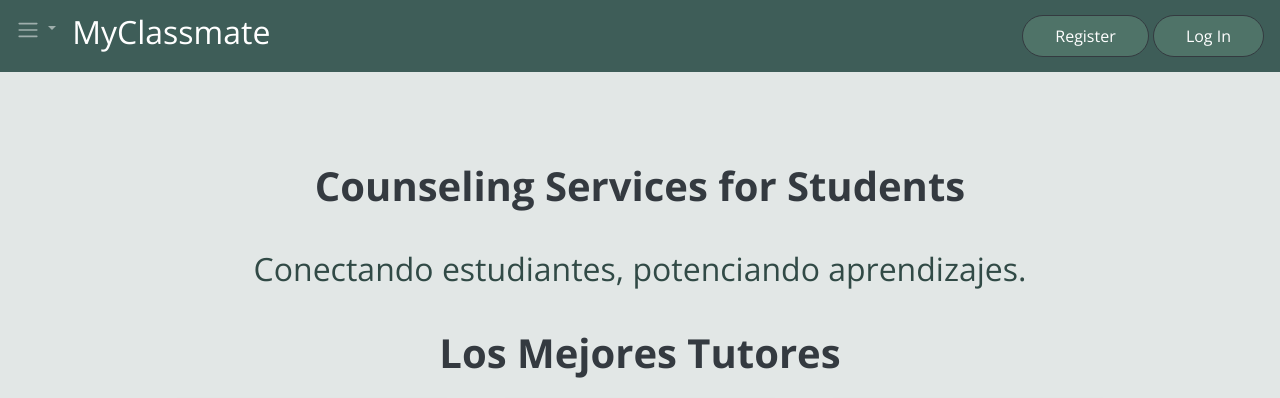
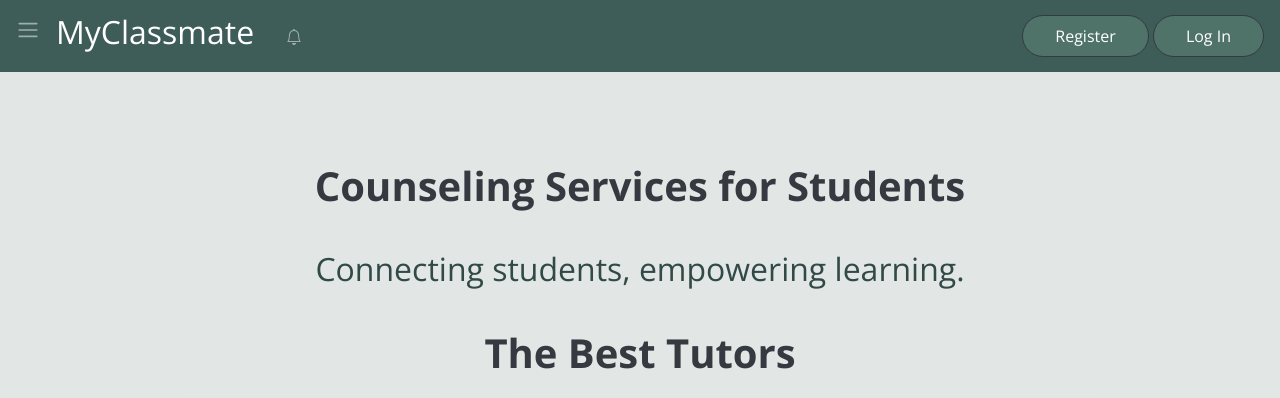
Before and after one commit to ChinitoPacas31/My-classmate, a Flask app: page / in a window 1280 px wide. Shown: the top 398 px of the page. Run offline with Flask 3, Linux system fonts and the light colour scheme; data comes from the database, SQL or seed files in the repository; some libraries are stand-ins or nearby versions.

Commit message:
notis diseno
notis designe

```diff
--- a/templates/index.html
+++ b/templates/index.html
@@ -23,6 +23,7 @@
 
     <!-- Enlace al script de Bootstrap -->
     <script src="https://cdn.jsdelivr.net/npm/bootstrap@4.6.2/dist/js/bootstrap.min.js" integrity="sha384-+sLIOodYLS7CIrQpBjl+C7nPvqq+FbNUBDunl/OZv93DB7Ln/533i8e/mZXLi/P+" crossorigin="anonymous"></script>
+    <link href="https://cdn.jsdelivr.net/npm/bootstrap-icons/font/bootstrap-icons.css" rel="stylesheet">
         <style>
           @import url('https://fonts.googleapis.com/css2?family=Open+Sans:wght@400;700&display=swap');
     body, html {
@@ -370,10 +371,23 @@
       border-radius: 5px; /* Opción de redondear bordes */
       transition: background-color 0.3s, color 0.3s; /* Transición suave */
     }
+            /* Estilo para el indicador de notificaciones */
+            .notification-badge {
+            position: absolute;
+            top: 0;
+            right: 0;
+            background-color: red;
+            color: white;
+            font-size: 0.75rem;
+            padding: 2px 5px;
+            border-radius: 50%;
+            font-weight: bold;
+            transform: translate(50%, -50%);
+        }
       </style>
 </head>
 <body>
-<nav class="navbar navbar-expand-lg navbar-dark background-nav" style="padding-left: 0;">
+<nav class="navbar navbar-expand-lg navbar-dark background-nav" style="padding-left: 0; margin-right: 0; " >
     <!-- Botón para colapsar la barra de navegación en dispositivos pequeños -->
     <button class="navbar-toggler" type="button"
         data-toggle="collapse"
@@ -389,10 +403,10 @@
         <!-- Menú de navegación -->
         <ul class="navbar-nav mr-auto">
             <li class="nav-item dropdown">
-                <a class="nav-link dropdown-toggle mx-2" href="#" role="button" data-toggle="dropdown" aria-expanded="false">
+                <a class="nav-link mx-2" href="#" role="button" data-toggle="dropdown" aria-expanded="false">
                     <span class="navbar-toggler-icon"></span>
                 </a>
-                <div class="dropdown-menu" style="background-color: #3e5d58;">
+                <div class="dropdown-menu" style="background-color: #3e5d58; margin-top: 9px;">
                     <a class="dropdown-item" href="/perfil">Profile</a>
                     <div class="dropdown-divider"></div>
                     <a class="dropdown-item" href="{{ url_for('tutors') }}">Tutors</a>
@@ -404,8 +418,23 @@
     <a class="navbar-brand ml-auto" href="/">
       <h2>MyClassmate</h2>
   </a>
+                          <!-- Menú de notificaciones -->
+                          <ul class="navbar-nav mr-auto">
+                            <li class="nav-item dropdown">
+                                <a class="nav-link  mx-2" href="#" role="button" data-toggle="dropdown" aria-expanded="false" style="padding-top: 17px;">
+                                  <i class="bi bi-bell"></i>
+                                </a>
+                                <div class="dropdown-menu" style="background-color: #3e5d58;">
+                                  <img src="" style="width: 50px; height: 50px;" class="mr-3 rounded-circle" alt="Usuario">
+                                   <a class="dropdown-item text-muted d-block">
+                                   <strong>New message from John</strong>
+                                   <small>2 minutes ago</small>
+                                  </a>
+                                      </li>
+                                  </ul>
+                            </li>
+              </div>
         </ul>
-
 
         <!-- Mensaje de usuario y botón Log Out -->
         {% if session['user_id'] %}
@@ -437,10 +466,10 @@
       </div>
 
         <div class="text-center" style="margin: 40px; color: #314a46;">
-          <h2>Conectando estudiantes, potenciando aprendizajes.</h2>
+          <h2>Connecting students, empowering learning.</h2>
         </div>
 
-            <h1 class="text-center mb-4">Los Mejores Tutores</h1>
+            <h1 class="text-center mb-4">The Best Tutors</h1>
             <div class="row justify-content-center container-targets">
                 {% for tutor in top_tutors %}
                     <div class="card mx-2 mb-2" style="width: 18rem;">
```
Also changed, not shown: templates/agendar.html (+21 -2 lines), static/uploads/perfilcartman2_20241126_162238.jpg (added), static/uploads/tutor_Miguel_20241126_161539.jpg (added).
